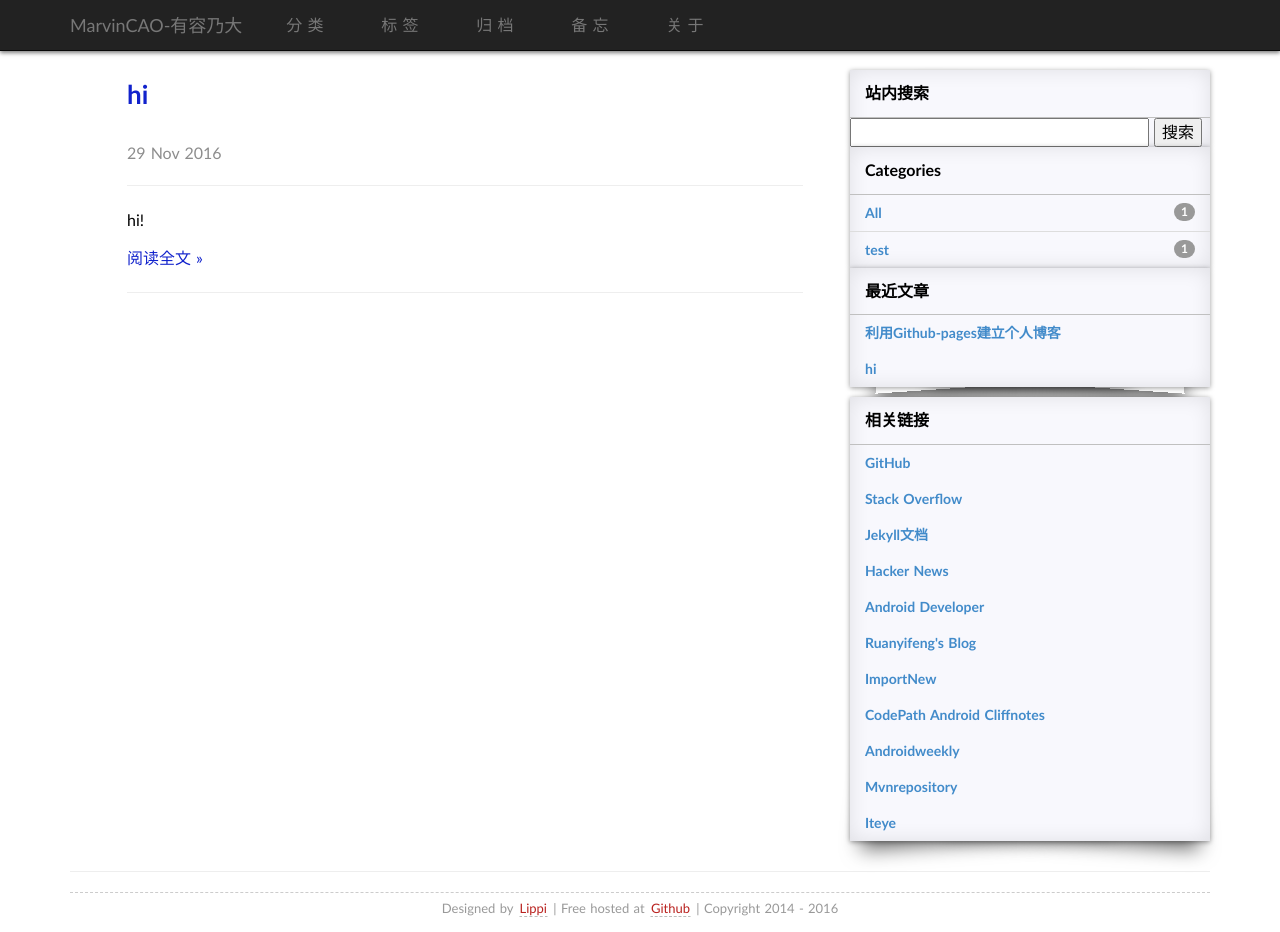
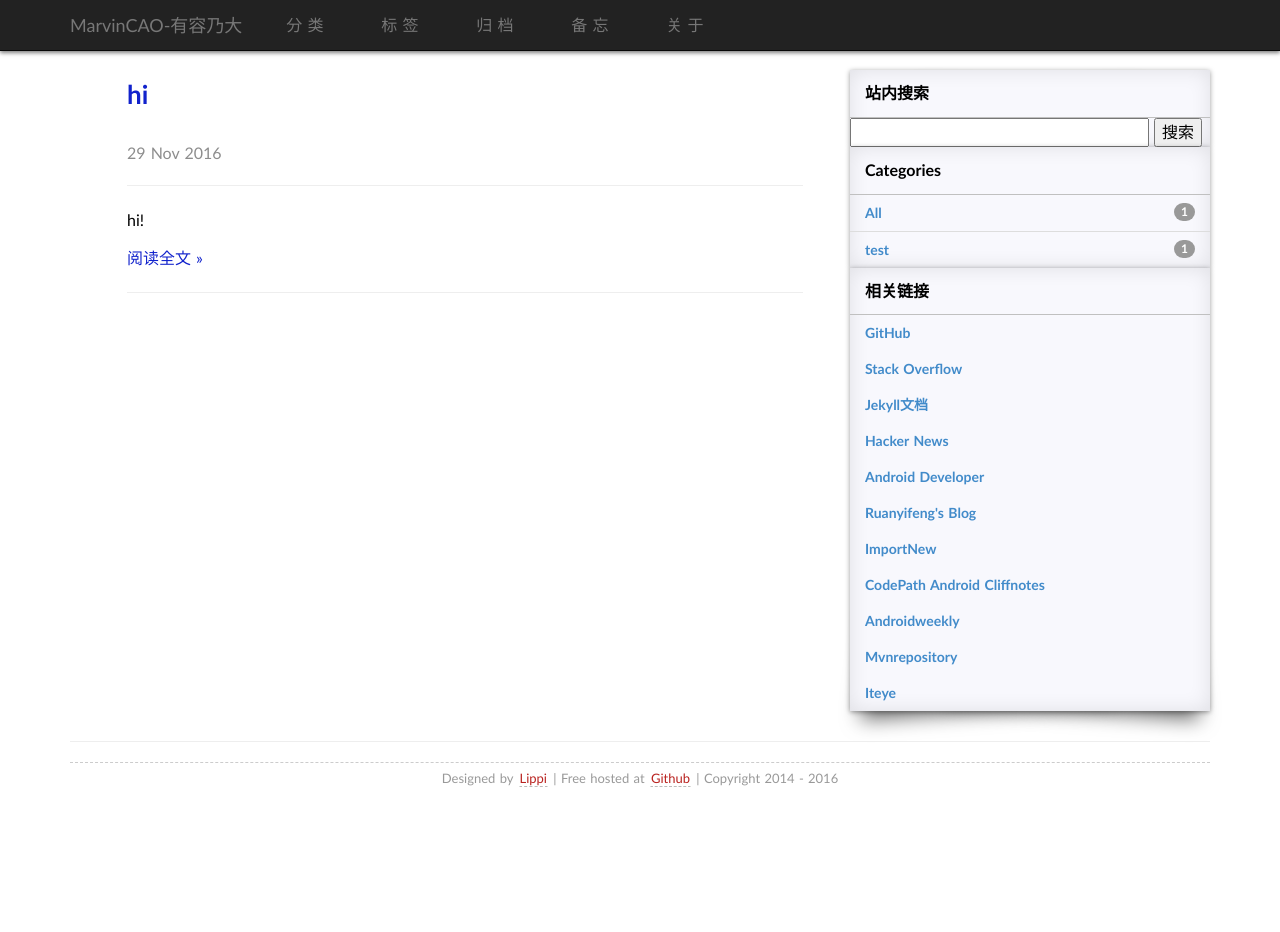
Before and after one commit to caogang/caogang.github.io, a Jekyll site: the page built from index.html, in a window 1280 px wide and 932 px high. Built offline with Jekyll 4.4.1, drawn with Linux system fonts in a browser that asks for light colours; some web fonts are replaced; the list of posts is cut into pages by our own code; comment, search, counter and statistics services are not loaded.

Commit message:
delete hot.html

```diff
--- a/_includes/hot.html
+++ b/_includes/hot.html
@@ -1,12 +1,21 @@
+<!--
 <div class="shadow-corner-curl hidden-xs">
       <div class="categories-list-header">
-        最近文章
+        热门文章
       </div>
 
  <ul class="list-unstyled">
       	<li><a href="/blog/2015/03/github-pages-blog.html" class="categories-list-item">利用Github-pages建立个人博客</a></li>
-	{% for post in paginator.posts %}
-	<li><a href="{{ post.url }}" class="categories-list-item">{{ post.title }}</a></li>
-	{% endfor %}
+<li><a href="/blog/2014/07/qualified-programmer-should-read-what-books.html" class="categories-list-item">一个合格的程序员应该读过哪些书</a></li>
+<li><a href="/blog/2014/12/c-open-project.html" class="categories-list-item">值得推荐的C/C++框架和库</a></li>
+<li><a href="/blog/2014/12/c-code-opt.html" class="categories-list-item">C代码优化小贴士</a></li>
+<li><a href="/blog/2014/06/26-methods-to-improve-java-performance.html" class="categories-list-item">Java编程Tips</a></li>
+<li><a href="/blog/2015/04/gradle-task-management.html" class="categories-list-item">Gradle系列教程之任务管理</a></li>
+<li><a href="/blog/2015/05/android-links.html" class="categories-list-item">安卓开发者必备的42个链接</a></li>
+<li><a href="/blog/2015/05/gradle-dependency-management.html" class="categories-list-item">Gradle系列教程之依赖管理</a></li>
+<li><a href="/blog/2014/10/android-opensource.html" class="categories-list-item">值得推荐的android开源框架</a></li>
+<li><a href="/blog/2015/07/hibernate-cache-guide.html" class="categories-list-item">Hibernate缓存配置笔记</a></li>
+
      </ul>
 </div>
+-->
```
